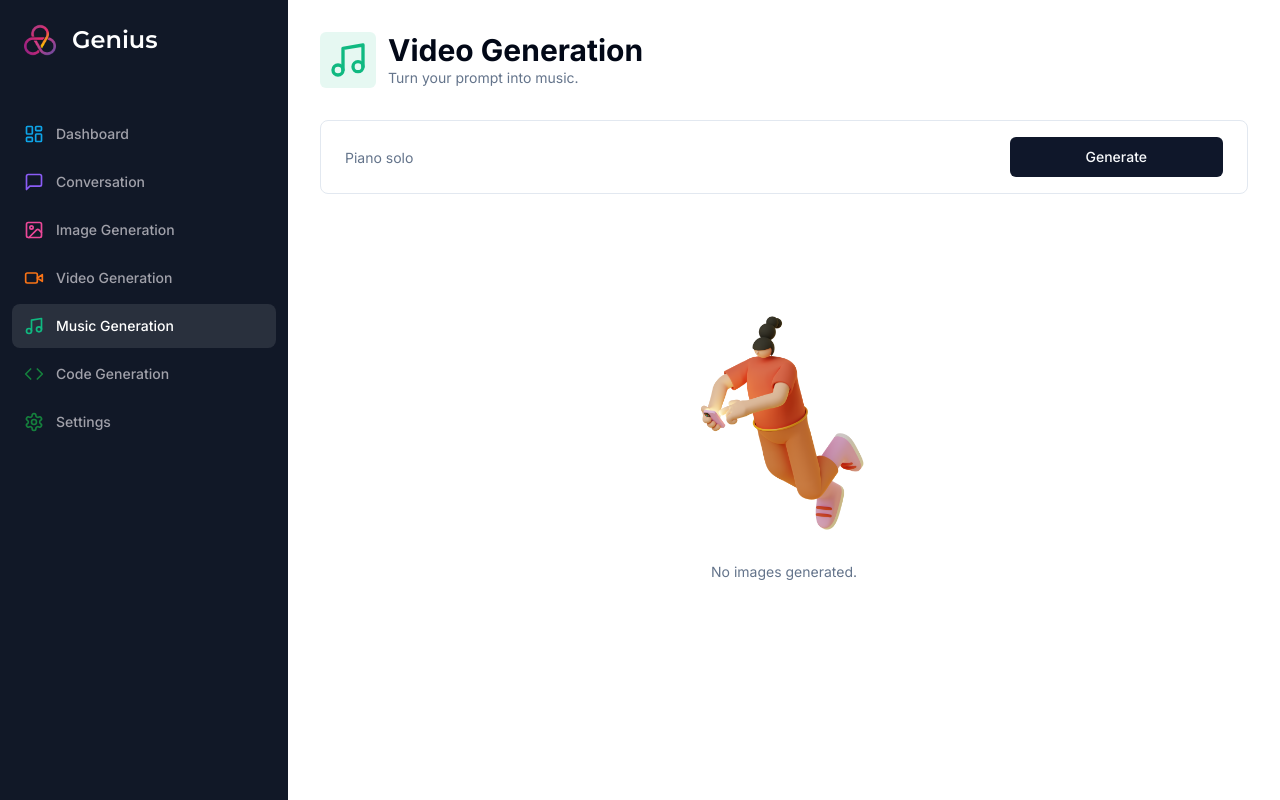
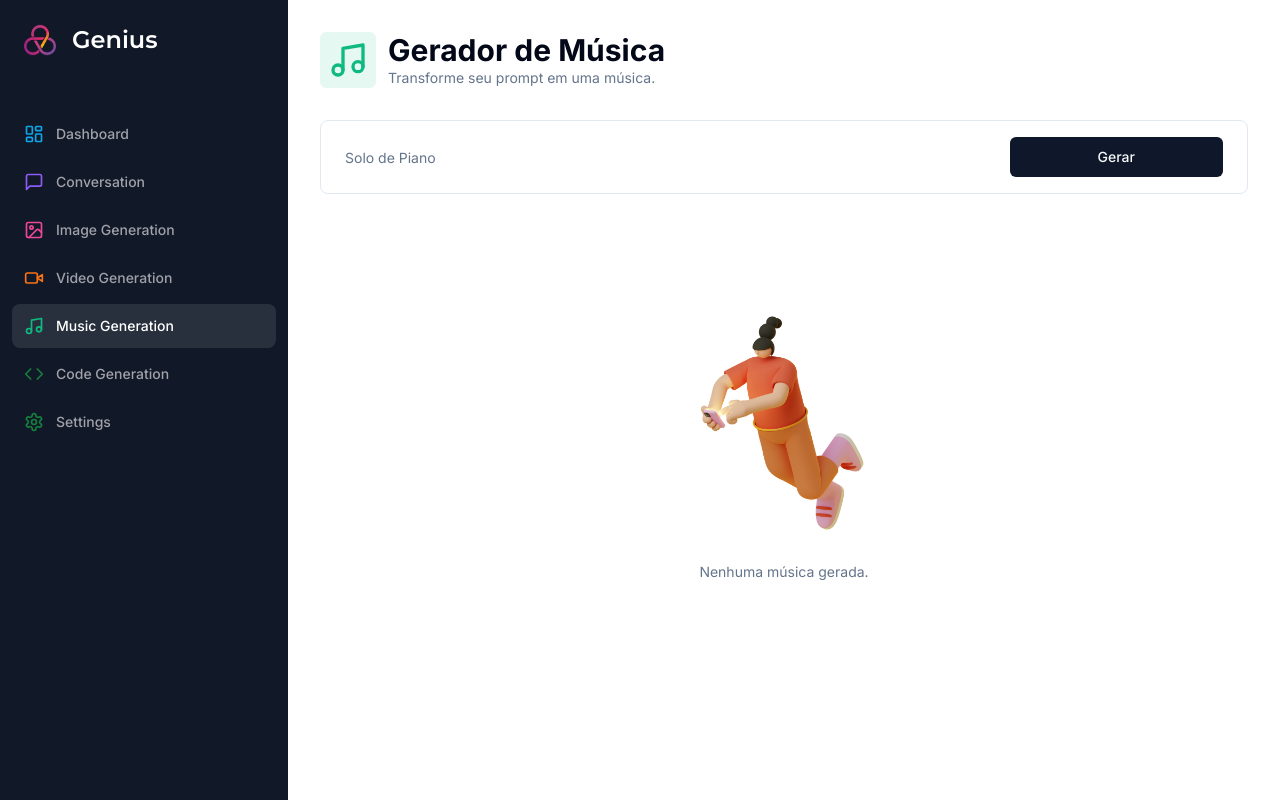
Before and after one commit to wallace2001/ai-web, a Next.js app: page /music in a window 1280 px wide. Built offline with nearby package versions, Linux system fonts and the light colour scheme; no server answers.

Commit message:
refactor/refactoring messages and placeholder

```diff
--- a/app/(dashboard)/(routes)/code/client.tsx
+++ b/app/(dashboard)/(routes)/code/client.tsx
@@ -6,7 +6,7 @@ import { Code, MessageSquare } from "lucide-react";
 import { FormProvider, useForm } from "react-hook-form";
 import { zodResolver } from "@hookform/resolvers/zod";
 import { useRouter } from "next/navigation";
-import { useChat } from "ai/react";
+import { Message, useChat } from "ai/react";
 import ReactMarkdown from "react-markdown";
 
 import { formSchema } from "./constants";
@@ -19,12 +19,7 @@ import Loader from "@/components/loader";
 import { cn } from "@/lib/utils";
 import UserAvatar from "@/components/user-avatar";
 import BotAvatar from "@/components/bot-avatar";
-
-interface IMessage {
-    role: "user" | "assistant" | "system";
-    content: string;
-}
-
+import _ from "lodash";
 
 interface CodeClientProps {
     userId: string | null;
@@ -46,7 +41,7 @@ const CodeClient: React.FC<CodeClientProps> = ({
 
     const isLoading = form.formState.isSubmitting;
 
-    const newMessages: IMessage[] = [];
+    const newMessages: Message[] = [];
 
     const { messages, input, handleInputChange, handleSubmit } = useChat({
         api: 'http://127.0.0.1:3333/ai/code',
@@ -62,11 +57,11 @@ const CodeClient: React.FC<CodeClientProps> = ({
     const onSubmit = async (e: FormEvent<HTMLFormElement>) => {
         e.preventDefault();
         try {
-            const content = e.target[0].value;
+            const content = _.get(e, 'target[0].value', '');
             const userMessage = {
                 role: 'user',
                 content: content,
-            };
+            } as Message;
             newMessages.push(...messages);
             newMessages.push(userMessage);
 
@@ -154,9 +149,10 @@ const CodeClient: React.FC<CodeClientProps> = ({
                                 px-4
                                 md:px-6
                                 focus:within:shadow-sm
-                                grid
-                                grid-cols-12
-                                gap-2
+                                flex
+                                justify-between
+                                flex-col
+                                sm:flex-row
                             "
                             >
                                 <FormField
--- a/app/(dashboard)/(routes)/conversation/client.tsx
+++ b/app/(dashboard)/(routes)/conversation/client.tsx
@@ -7,6 +7,7 @@ import { FormProvider, useForm } from "react-hook-form";
 import { zodResolver } from "@hookform/resolvers/zod";
 import { useRouter } from "next/navigation";
 import { useChat } from "ai/react";
+import _ from "lodash";
 
 import { formSchema } from "./constants";
 import { FormControl, FormField, FormItem } from "@/components/ui/form";
@@ -61,7 +62,7 @@ const ConversationClient: React.FC<ConversationClientProps> = ({
     const onSubmit = async (e: FormEvent<HTMLFormElement>) => {
         e.preventDefault();
         try {
-            const content = e.target[0].value;
+            const content = _.get(e, 'target[0].value', '');
             const userMessage = {
                 role: 'user',
                 content: content,
@@ -129,9 +130,10 @@ const ConversationClient: React.FC<ConversationClientProps> = ({
                                 px-4
                                 md:px-6
                                 focus:within:shadow-sm
-                                grid
-                                grid-cols-12
-                                gap-2
+                                flex
+                                justify-between
+                                flex-col
+                                sm:flex-row
                             "
                             >
                                 <FormField
--- a/app/(dashboard)/(routes)/image/client.tsx
+++ b/app/(dashboard)/(routes)/image/client.tsx
@@ -61,8 +61,8 @@ const ImageClient: React.FC<ImageClientProps> = ({
     return (
         <div>
             <Heading
-                title="Image Generation"
-                description="Turn your prompt into an image."
+                title="Gerador de Imagem"
+                description="Transforme seu prompt em uma imagem."
                 icon={ImageIcon}
                 iconColor="text-pink-700"
                 bgColor="bg-pink-700/10"
@@ -92,7 +92,7 @@ const ImageClient: React.FC<ImageClientProps> = ({
                                         <Input
                                             className="border-0 outline-none focus-visible:ring-0 focus-visible:ring-transparent"
                                             disabled={isLoading}
-                                            placeholder="A picture of a horse in Swiss alps"
+                                            placeholder="Uma imagem de um cavalo correndo"
                                             {...field}
                                         />
                                     </FormControl>
@@ -160,7 +160,7 @@ const ImageClient: React.FC<ImageClientProps> = ({
                             )}
                         />
                         <Button className="col-span-12 lg:col-span-2 w-full" type="submit" disabled={isLoading} size="icon">
-                            Generate
+                            Gerar
                         </Button>
                     </form>
                 </FormProvider>
@@ -170,7 +170,7 @@ const ImageClient: React.FC<ImageClientProps> = ({
                     </div>
                 )}
                 {images.length === 0 && !isLoading && (
-                    <Empty label="No images generated." />
+                    <Empty label="Nenhuma imagem gerada." />
                 )}
                 <div className="grid grid-cols-1 md:grid-cols-2 lg:grid-cols-3 xl:grid-cols-4 gap-4 mt-8">
                     {images.map((src) => (
--- a/app/(dashboard)/(routes)/music/client.tsx
+++ b/app/(dashboard)/(routes)/music/client.tsx
@@ -43,7 +43,7 @@ const MusicClient: React.FC<MusicClientProps> = ({
                 userId
             });
 
-            setMusic(data);
+            setMusic(data.audio);
         } catch (error: any) {
 
         } finally {
@@ -55,8 +55,8 @@ const MusicClient: React.FC<MusicClientProps> = ({
     return (
         <div>
             <Heading
-                title="Video Generation"
-                description="Turn your prompt into music."
+                title="Gerador de Música"
+                description="Transforme seu prompt em uma música."
                 icon={Music}
                 iconColor="text-emerald-500"
                 bgColor="bg-emerald-500/10"
@@ -86,7 +86,7 @@ const MusicClient: React.FC<MusicClientProps> = ({
                                         <Input
                                             className="border-0 outline-none focus-visible:ring-0 focus-visible:ring-transparent"
                                             disabled={isLoading}
-                                            placeholder="Piano solo"
+                                            placeholder="Solo de Piano"
                                             {...field}
                                         />
                                     </FormControl>
@@ -94,7 +94,7 @@ const MusicClient: React.FC<MusicClientProps> = ({
                             )}
                         />
                         <Button className="col-span-12 lg:col-span-2 w-full" type="submit" disabled={isLoading} size="icon">
-                            Generate
+                            Gerar
                         </Button>
                     </form>
                 </FormProvider>
@@ -104,7 +104,7 @@ const MusicClient: React.FC<MusicClientProps> = ({
                     </div>
                 )}
                 {!music && !isLoading && (
-                    <Empty label="No images generated." />
+                    <Empty label="Nenhuma música gerada." />
                 )}
                 {music && (
                     <audio controls className="w-full mt-8">
--- a/app/(dashboard)/(routes)/video/client.tsx
+++ b/app/(dashboard)/(routes)/video/client.tsx
@@ -55,8 +55,8 @@ const VideoClient: React.FC<VideoClientProps> = ({
     return (
         <div>
             <Heading
-                title="Video Generation"
-                description="Turn your prompt into video."
+                title="Gerador de Vídeo"
+                description="Transforme seu prompt em um vídeo."
                 icon={FileAudio}
                 iconColor="text-orange-700"
                 bgColor="bg-orange-700/10"
@@ -86,7 +86,7 @@ const VideoClient: React.FC<VideoClientProps> = ({
                                         <Input
                                             className="border-0 outline-none focus-visible:ring-0 focus-visible:ring-transparent"
                                             disabled={isLoading}
-                                            placeholder="Clown fish swimming around a coral reef"
+                                            placeholder="Cavalo correndo"
                                             {...field}
                                         />
                                     </FormControl>
@@ -94,7 +94,7 @@ const VideoClient: React.FC<VideoClientProps> = ({
                             )}
                         />
                         <Button className="col-span-12 lg:col-span-2 w-full" type="submit" disabled={isLoading} size="icon">
-                            Generate
+                            Gerar
                         </Button>
                     </form>
                 </FormProvider>
@@ -104,7 +104,7 @@ const VideoClient: React.FC<VideoClientProps> = ({
                     </div>
                 )}
                 {!video && !isLoading && (
-                    <Empty label="No video generated." />
+                    <Empty label="Nenhum vídeo gerado." />
                 )}
                 {video && (
                     <video controls className="w-full aspect-video mt-8 rounded-lg border bg-black">
--- a/package.json
+++ b/package.json
@@ -27,6 +27,7 @@
     "cors": "^2.8.5",
     "eslint": "8.49.0",
     "eslint-config-next": "13.4.19",
+    "lodash": "^4.17.21",
     "lucide-react": "^0.277.0",
     "next": "13.4.19",
     "openai": "^4.7.1",
@@ -42,6 +43,7 @@
     "zod": "^3.22.2"
   },
   "devDependencies": {
-    "@types/cors": "^2.8.14"
+    "@types/cors": "^2.8.14",
+    "@types/lodash": "^4.14.198"
   }
 }
```
Also changed, not shown: 1 other file (tests, documents, lock files or other folders).
